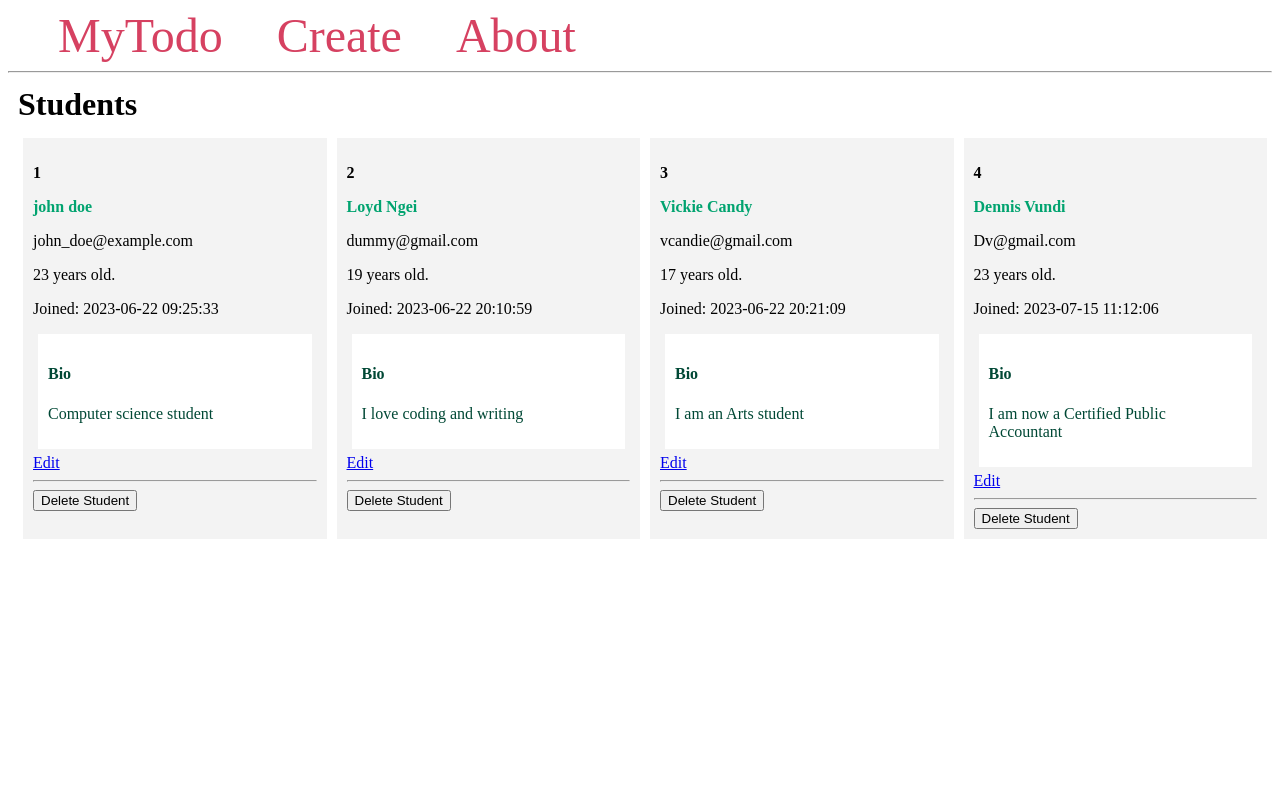
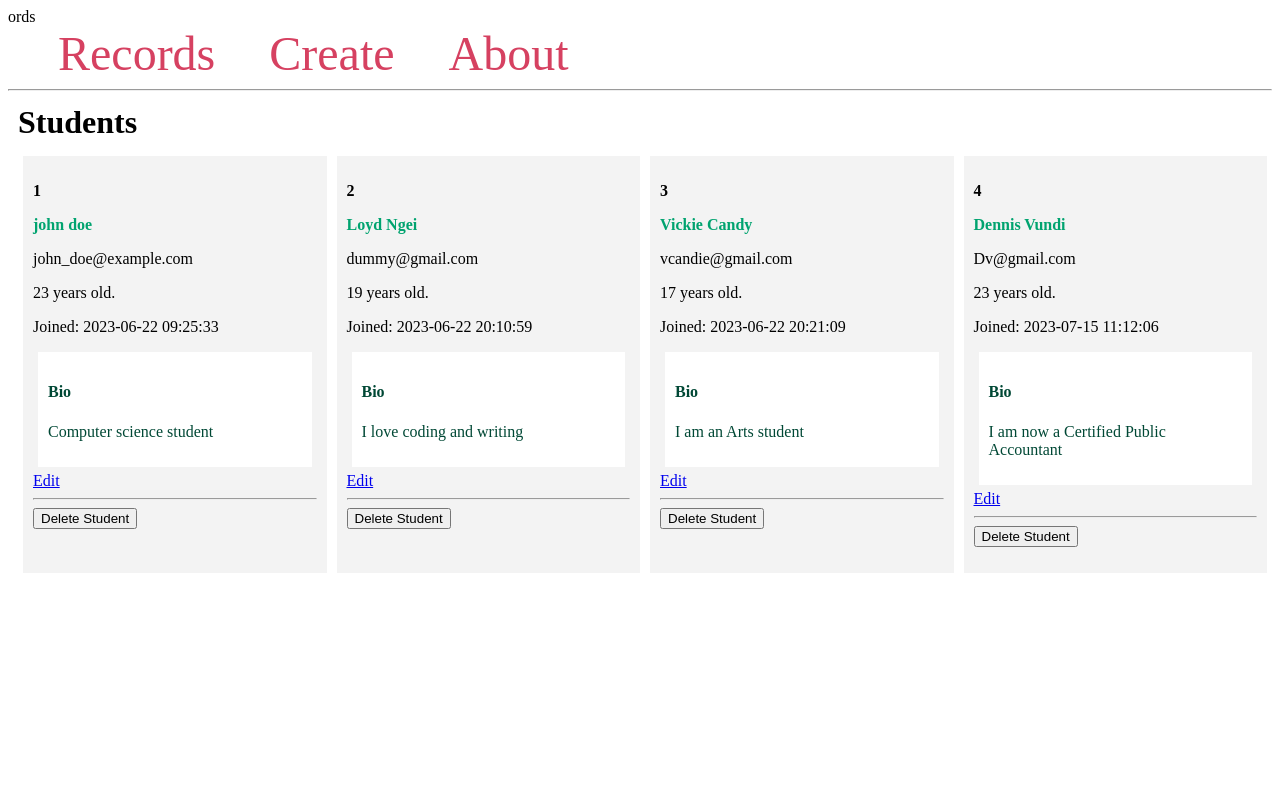
Before and after one commit to malishka26/Student_Management_system, a Flask app: page / in a window 1280 px wide. Run offline with Flask 3, Linux system fonts and the light colour scheme.

Commit message:
Update base.html

```diff
--- a/templates/base.html
+++ b/templates/base.html
@@ -1,4 +1,4 @@
-<!DOCTYPE html>
+ords<!DOCTYPE html>
 <html lang="en">
 <head>
     <meta charset="UTF-8">
@@ -46,7 +46,7 @@
 </head>
 <body>
     <nav>
-        <a href="{{ url_for('index') }}">MyTodo</a>
+        <a href="{{ url_for('index') }}">Records</a>
         <a href="{{ url_for('create') }}">Create</a>
         <a href="#">About</a>
     </nav>
```
